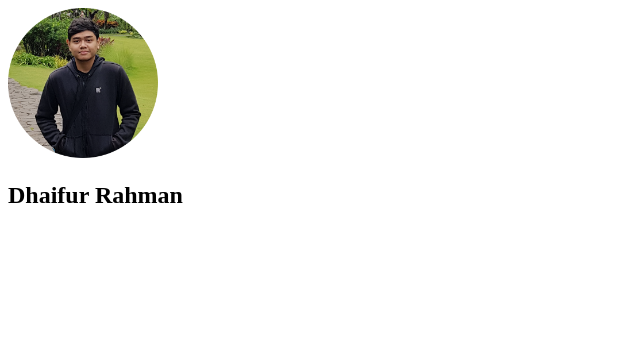
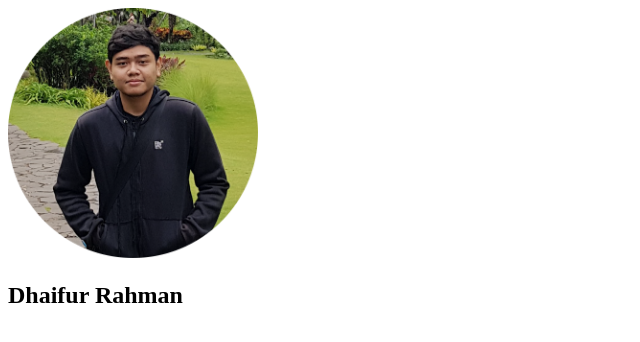
Before and after one commit to dhaifur/my-repo-from-remote, a plain HTML site: page index.html in a window 1280 px wide. Shown: the whole page, without its empty margins (0-640 px from the left). Drawn offline with Linux system fonts and the light colour scheme; files whose address does not match are found by name.

Commit message:
Added ids for each profile element

```diff
--- a/index.html
+++ b/index.html
@@ -4,9 +4,9 @@
         <title> </title>
     </head>
     <body>
-        <div>
-            <img src="D:\Bangkit\WebProjects\MyNewProject\images\dave.png" alt="" height="150px" width="150px">
-            <h2>Dhaifur Rahman</h2>
+        <div id="profile-container">
+            <img src="D:\Bangkit\WebProjects\MyNewProject\images\dave.png" alt="" height="250px" width="250px" id="profile-image">
+            <h2 id="profile-name">Dhaifur Rahman</h2>
         </div>
     </body>
 </html>
```
